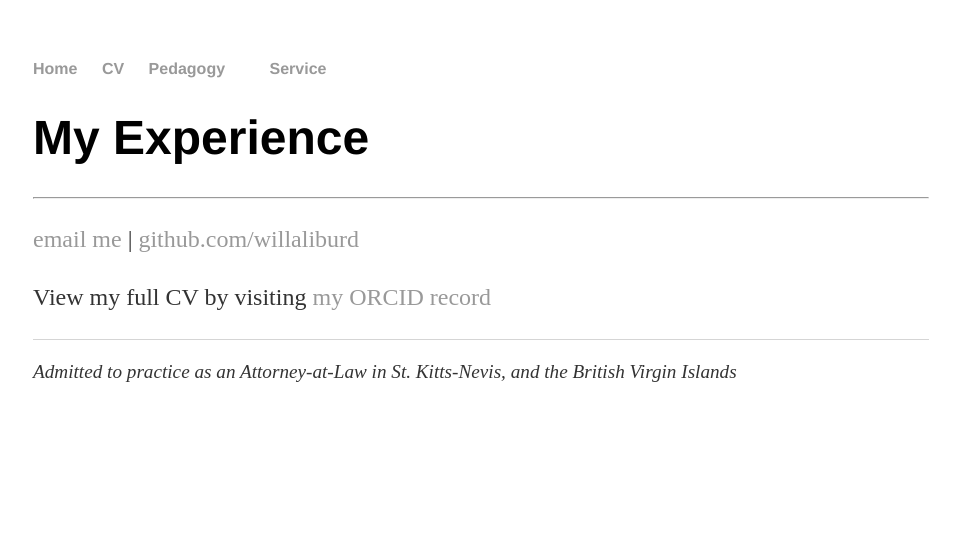
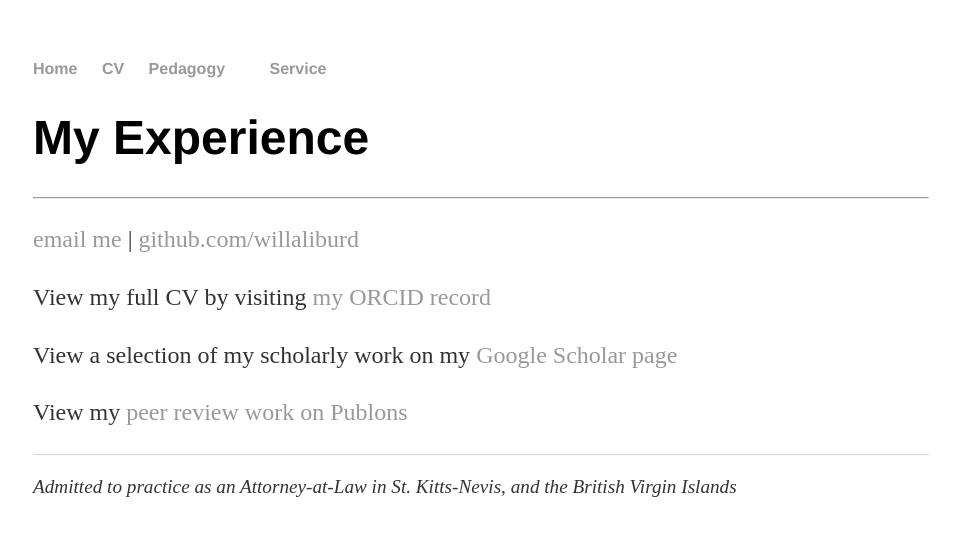
Before and after one commit to willaliburd/willaliburd.github.io, a Jekyll site: the page built from cv/index.html, in a window 1280 px wide. Shown: the top 536 px of the page, without its empty margins (159-1119 px from the left). Built offline with Jekyll 4.4.1, drawn with Linux system fonts in a browser that asks for light colours.

Commit message:
Update index.html

```diff
--- a/cv/index.html
+++ b/cv/index.html
@@ -8,5 +8,6 @@ title: CV
 	<p><a href="mailto:willa@nattakm.com">email me</a> | <a href="https://github.com/willaliburd">github.com/willaliburd</a></p>
 		  <p> View my full CV by visiting <a href="https://orcid.org/0000-0002-0637-6258"> my ORCID record</a>
  </p>
-
+    <p> View a selection of my scholarly work on my <a href="https://scholar.google.com/citations?user=SQ1vvKgAAAAJ&hl=en">Google Scholar page</a></p>
+	<p> View my <a href="https://publons.com/researcher/4958860/willa-tavernier/peer-review/">peer review work on Publons</a></p>
         </div><!-- /.blurb -->
```
